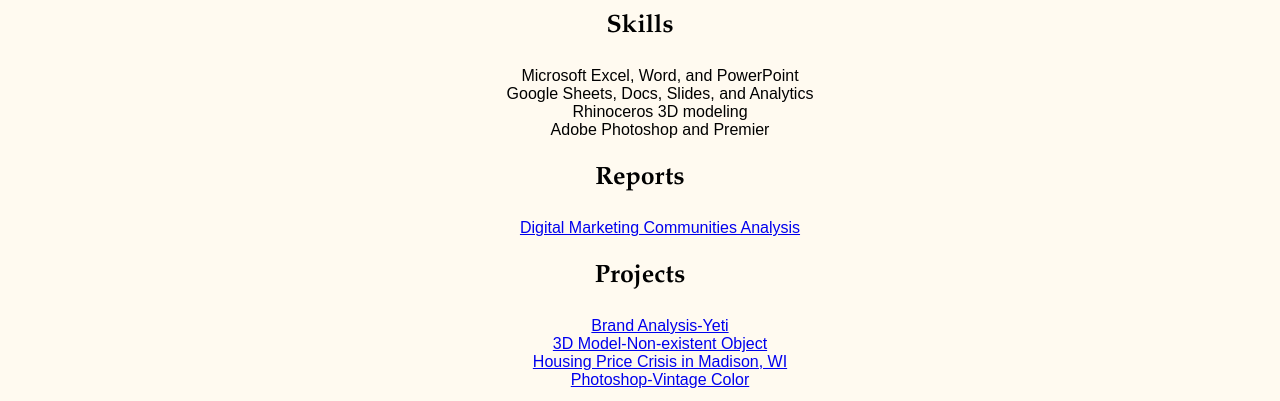
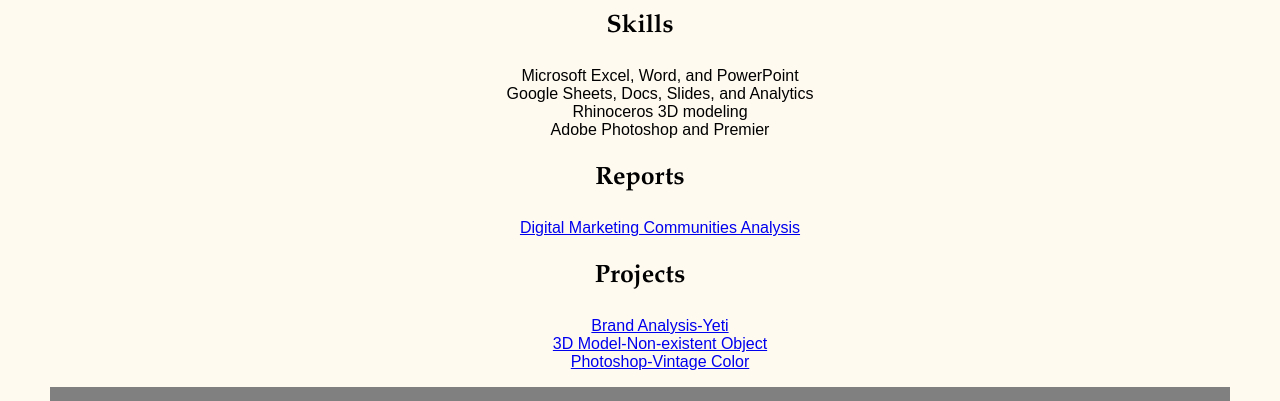
Before and after one commit to faithflynn/faithflynn.github.io, a plain HTML site: page projectsandreportspage.html in a window 1280 px wide. Shown: the part 347-748 px from the top of the page. Drawn offline with Linux system fonts and the light colour scheme.

Commit message:
Add files via upload

```diff
--- a/projectsandreportspage.html
+++ b/projectsandreportspage.html
@@ -30,7 +30,6 @@
 	<ul class="b">
 		<li><a href="yetiproject.pptx">Brand Analysis-Yeti</a></li>
 		<li><a href="impossible3dmodel.3dm">3D Model-Non-existent Object</a></li>
-		<li><a href="housingproject.mp4">Housing Price Crisis in Madison, WI</a></li>
 		<li><a href="alteredimage.jpg">Photoshop-Vintage Color</a></li>
 	</ul>
 <footer>
```
